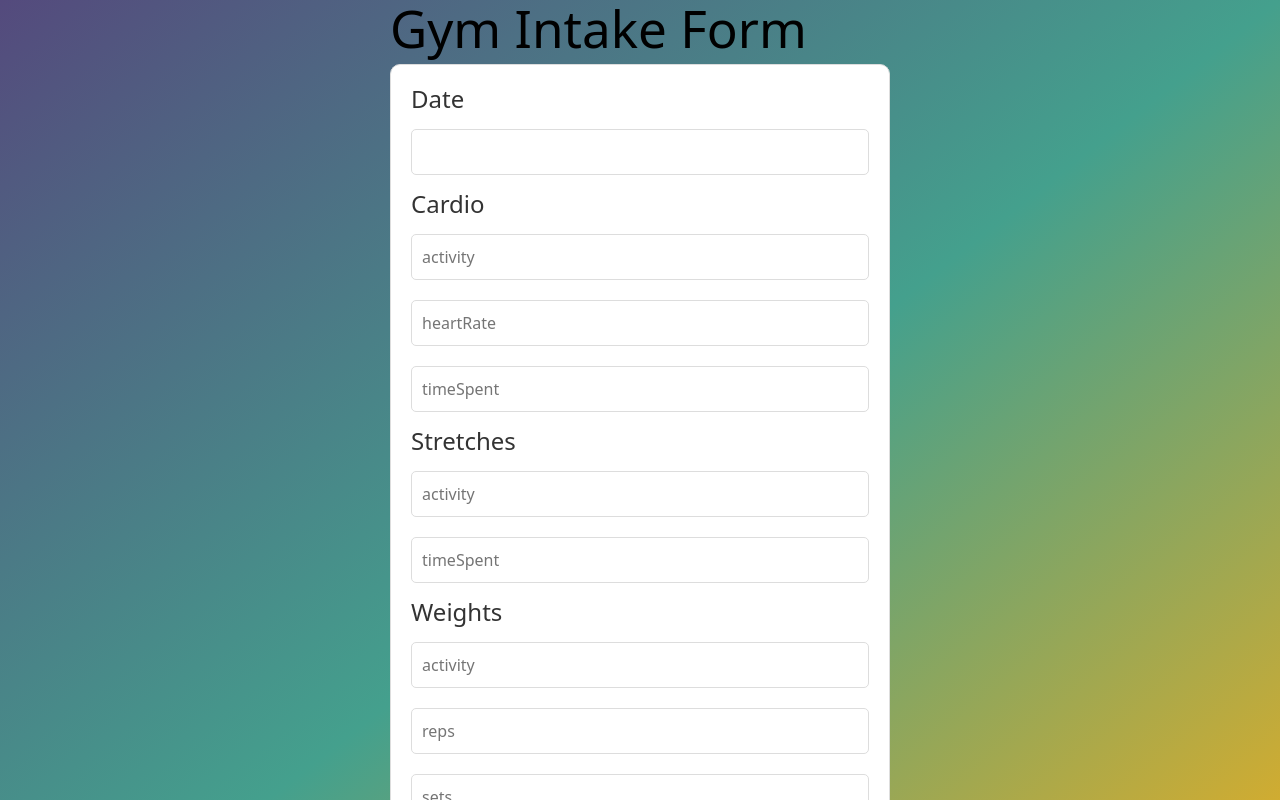
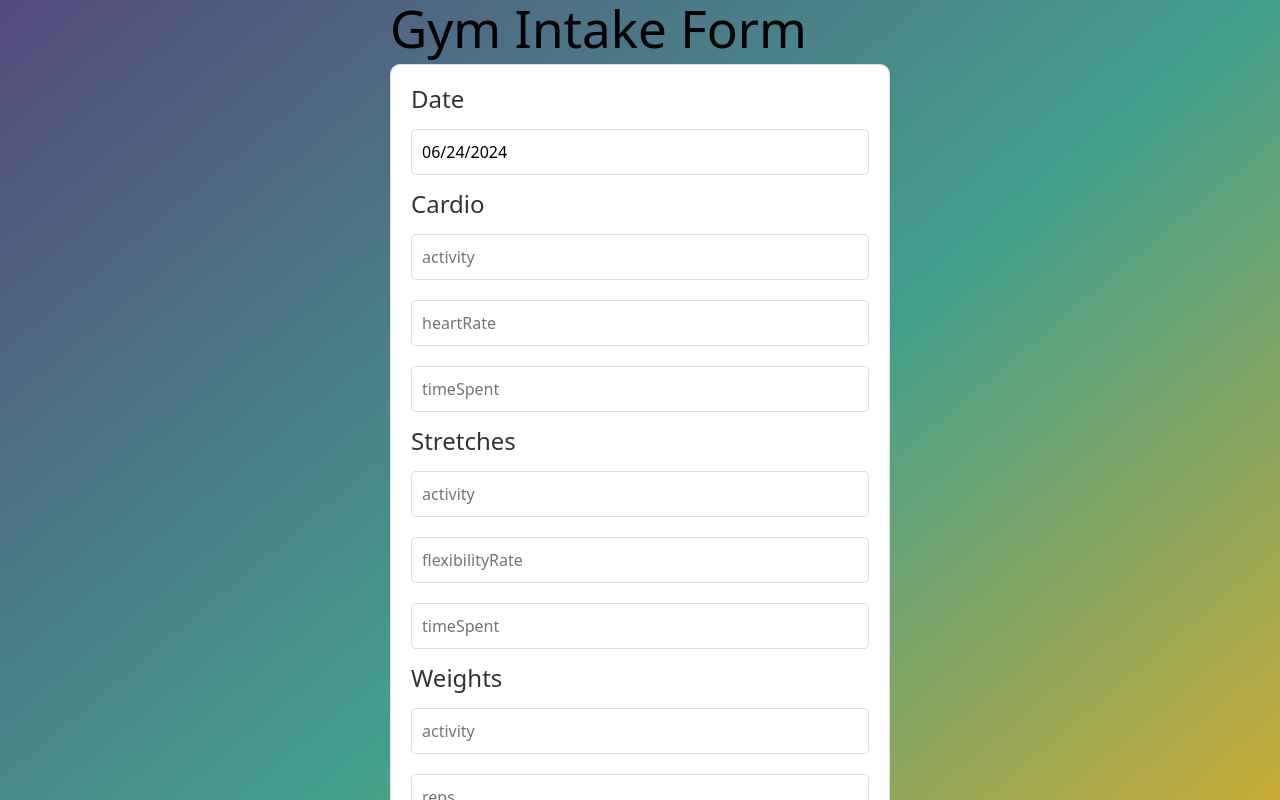
Before and after one commit to MyCloudAtl/Health-Fit, a React (Vite) app in the folder Health-Fit/: page /gym in a window 1280 px wide. Shown: the top 800 px of the page. Built offline with nearby package versions, Linux system fonts and the light colour scheme; no server answers.

Commit message:
clean up

```diff
--- a/Health-Fit/src/App.jsx
+++ b/Health-Fit/src/App.jsx
@@ -13,71 +13,6 @@ import 'bootstrap/dist/css/bootstrap.min.css'
 import Button from 'react-bootstrap/Button';
 import Modal from 'react-bootstrap/Modal';
 
-// function MyVerticallyCenteredModal({ show, onHide, event }) {
-//   return (
-//     <Modal
-//       show={show}
-//       onHide={onHide}
-//       size="lg"
-//       aria-labelledby="contained-modal-title-vcenter"
-//       centered
-//     >
-//       <Modal.Header closeButton>
-//         <Modal.Title id="contained-modal-title-vcenter">
-//           Daily Log
-//         </Modal.Title>
-//       </Modal.Header>
-//       <Modal.Body>
-//         {event ? (
-//           <>
-//             {event.type === 'gym' && (
-//               <>
-//                 <h3>Gym</h3>
-//                 <h5>Cardio</h5>
-//                 <p>Activity: {event.data.cardioActivity}</p>
-//                 <p>Heart Rate: {event.data.cardioHeartRate}</p>
-//                 <p>Time Spent: {event.data.cardioTimeSpent}</p>
-//                 <h5>Stretches</h5>
-//                 <p>Activity: {event.data.stretchActivity}</p>
-//                 <p>Flexibility Rate: {event.data.stretchFlexibilityRate}</p>
-//                 <p>Time Spent: {event.data.stretchTimeSpent}</p>
-//                 <h5>Weights</h5>
-//                 <p>Activity: {event.data.weightsActivity}</p>
-//                 <p>Reps: {event.data.weightsReps}</p>
-//                 <p>Sets: {event.data.weightsSets}</p>
-//                 <p>Time Spent: {event.data.weightsSets}</p>
-//               </>
-//             )}
-//             {event.type === 'nutrition' && (
-//               <>
-//                 <h3>Nutrition</h3>
-//                 <h5>Drink</h5>
-//                 <p>Type: {event.data.drink}</p>
-//                 <p>Oz: {event.data.drinkOunces}</p>
-//                 <p>Time: {event.data.drinkTime}</p>
-//                 <p>Calories: {event.data.drinkCalories}</p>
-//                 <h5>Meal</h5>
-//                 <p>Type: {event.data.meal}</p>
-//                 <p>Oz: {event.data.mealOunces}</p>
-//                 <p>Time: {event.data.mealTime}</p>
-//                 <p>Calories: {event.data.mealCalories}</p>
-//                 <h5>Snack</h5>
-//                 <p>Type: {event.data.snack}</p>
-//                 <p>Oz: {event.data.snackOunces}</p>
-//                 <p>Time: {event.data.snackTime}</p>
-//               </>
-//             )}
-//           </>
-//         ) : (
-//           <p>No data available.</p>
-//         )}
-//       </Modal.Body>
-//       <Modal.Footer>
-//         <Button onClick={onHide}>Close</Button>
-//       </Modal.Footer>
-//     </Modal>
-//   );
-// }
 function MyVerticallyCenteredModal({ show, onHide, event }) {
   const [editedEvent, setEditedEvent] = useState(null);
 
@@ -226,7 +161,7 @@ function App() {
         }));
 
         const nutritionEvents = nutritionRes.data.map(n => ({
-          title: `Meal: ${n.meal} Snack: ${n.snack} Drink: ${n.drink}`,
+          title: `Drink: ${n.drink} Meal: ${n.meal} Snack: ${n.snack}`,
           start: new Date(n.date),
           end: new Date(n.date),
           type: 'nutrition',
@@ -281,19 +216,6 @@ const addGym = (newGym) => {
 
   return (
     <div className="Main">
-      {/* <header>
-        <nav className='header'>
-          <Link to="/">
-            <button>Home</button>
-          </Link>
-          <Link to="/nutrition">
-            <button>Nutrition</button>
-          </Link>
-          <Link to="/gym">
-            <button>Gym</button>
-          </Link>
-        </nav>
-      </header> */}
       <main>
         <Routes>
           <Route path="/" element={<Home currentUser={currentUser} />} />
--- a/Health-Fit/src/BigCalendar.jsx
+++ b/Health-Fit/src/BigCalendar.jsx
@@ -11,7 +11,6 @@ import Logout from './components/Logout'
 import { Link } from 'react-router-dom'
 import { useState, useEffect } from 'react'
 import axios from 'axios'
-import BMI from './components/BMI'
 
 
 const locales = {
--- a/Health-Fit/src/components/Gym.jsx
+++ b/Health-Fit/src/components/Gym.jsx
@@ -14,31 +14,16 @@ const Gym = () => {
   const [cardioHeartRate, setCardioHeartRate] = useState('')
   const [cardioTimeSpent, setCardioTimeSpent] = useState('')
   const [stretchActivity, setStretchActivity] = useState('')
-  const [stretchFlexibiltyRate, setStretchFlexibiltyRate] = useState('')
+  const [stretchFlexibilityRate, setStretchFlexibilityRate] = useState('')
   const [stretchTimeSpent, setStretchTimeSpent] = useState('')
   const [weightsActivity, setWeightsActivity] = useState('')
   const [weightsReps, setWeightsReps] = useState('')
   const [weightsSets, setWeightsSets] = useState('')
   const [weightsTimeSpent, setWeightsTimeSpent] = useState('')
   const [loading, setLoading] = useState(true)
-  const [date, setDate] = useState('')
-    let navigate= useNavigate()
+  const [date, setDate] = useState(new Date())
+  let navigate= useNavigate()
 
-
-
-  //   const newGym = {
-  //     user_id,
-  //     cardioActivity,
-  //     cardioHeartRate,
-  //     cardioTimeSpent,
-  //     stretchActivity,
-  //     stretchFlexibiltyRate,
-  //     stretchTimeSpent,
-  //     weightsActivity,
-  //     weightsReps,
-  //     weightsSets,
-  //     weightsTimeSpent,
-  // };
 
   useEffect(() => {
     const getUser = async () => {
@@ -57,51 +42,6 @@ const Gym = () => {
 
 }, []);
 
-//   const handleSubmit = async (e) => {
-//     e.preventDefault();
-
-//     const newGym = {
-//       user_id,
-//       cardioActivity,
-//       cardioHeartRate,
-//       cardioTimeSpent,
-//       stretchActivity,
-//       stretchFlexibiltyRate,
-//       stretchTimeSpent,
-//       weightsActivity,
-//       weightsReps,
-//       weightsSets,
-//       weightsTimeSpent,
-//       date
-//   };
-
-//     if (currentUser) {
-//         newGym.user_id = currentUser._id;
-//     }
-
-//     try {
-//         const response = await axios.post('http://localhost:3001/gyms', newGym);
-//         navigate('/calendar');
-//     } catch (error) {
-//         console.log('error')
-//     }
-// };
-
-  //   try {
-  //     // Send newGym data to backend (assuming /api/gyms endpoint)
-  //     await axios.post('/gyms', newGym);
-
-  //     // Update local state and events
-  //     addGym(newGym);
-
-  //     // Redirect to calendar page after submission
-  //     navigate('/calendar');
-  //   } catch (error) {
-  //     console.error('Error adding gym data:', error);
-  //     // Handle error, show message to user, etc.
-  //   }
-  // };
-
   const handleSubmit = async (e) => {
     e.preventDefault();
 
@@ -111,7 +51,7 @@ const Gym = () => {
       cardioHeartRate,
       cardioTimeSpent,
       stretchActivity,
-      stretchFlexibiltyRate,
+      stretchFlexibilityRate,
       stretchTimeSpent,
       weightsActivity,
       weightsReps,
@@ -120,7 +60,9 @@ const Gym = () => {
       date
   };
 
-
+  if (currentUser) {
+            newGym.user_id = currentUser._id;
+        }
 
     try {
         const response = await axios.post('http://localhost:3001/gyms', newGym);
@@ -128,6 +70,7 @@ const Gym = () => {
     } catch (error) {
         console.log('error')
     }
+    window.location.reload()
 };
 
 if (loading) {
@@ -146,7 +89,7 @@ return (
           <input type="text" value={cardioTimeSpent}  onChange={(e) => setCardioTimeSpent(e.target.value)}  name={'cardioTimeSpent'} placeholder={'timeSpent'} />
           <h2>Stretches</h2>
           <input type="text" value={stretchActivity}  onChange={(e) => setStretchActivity(e.target.value)}  name={'stretchActivity'} placeholder={'activity'} />
-          {/* <input type="text" value={stretchFlexibilityRate}  onChange={(e) => setStretchFlexibiltyRate(e.target.value)}  name={'stretchFlexibilityRate'} placeholder={'flexibilityRate'} /> */}
+          <input type="text" value={stretchFlexibilityRate}  onChange={(e) => setStretchFlexibilityRate(e.target.value)}  name={'stretchFlexibilityRate'} placeholder={'flexibilityRate'} />
           <input type="text" value={stretchTimeSpent}  onChange={(e) => setStretchTimeSpent(e.target.value)}  name={'stretchTimeSpent'} placeholder={'timeSpent'} />
           <h2>Weights</h2>
           <input type="text" value={weightsActivity}  onChange={(e) => setWeightsActivity(e.target.value)}  name={'weightsActivity'} placeholder={'activity'} />
--- a/Health-Fit/src/components/Logout.jsx
+++ b/Health-Fit/src/components/Logout.jsx
@@ -1,6 +1,6 @@
 import React, { useState } from 'react';
 import axios from 'axios';
-import { Navigate, useNavigate } from "react-router-dom";
+import { useNavigate } from "react-router-dom";
 
 const Logout = () => {
 
--- a/Health-Fit/src/components/Nutrition.jsx
+++ b/Health-Fit/src/components/Nutrition.jsx
@@ -92,16 +92,16 @@ const NutritionForm = () => {
                 <input type="text" value={drinkOunces} onChange={(e) => setDrinkOunces(e.target.value)} name="drinkOunces" placeholder="Ounces" />
                 <input type="text" value={drinkTime} onChange={(e) => setDrinkTime(e.target.value)} name="drinkTime" placeholder="Time" />
                 <input type="text" value={drinkCalories} onChange={(e) => setDrinkCalories(e.target.value)} name="drinkCalories" placeholder="Calories" />
+                <h2>Meal:</h2>
+                <input type="text" value={meal} onChange={(e) => setMeal(e.target.value)} name="meal" placeholder="Meal" />
+                <input type="text" value={mealOunces} onChange={(e) => setMealOunces(e.target.value)} name="mealOunces" placeholder="Ounces" />
+                <input type="text" value={mealTime} onChange={(e) => setMealTime(e.target.value)} name="mealTime" placeholder="Time" />
+                <input type="text" value={mealCalories} onChange={(e) => setMealCalories(e.target.value)} name="mealCalories" placeholder="Calories" />
                 <h2>Snack:</h2>
                 <input type="text" value={snack} onChange={(e) => setSnack(e.target.value)} name="snack" placeholder="Snack" />
                 <input type="text" value={snackOunces} onChange={(e) => setSnackOunces(e.target.value)} name="snackOunces" placeholder="Ounces" />
                 <input type="text" value={snackTime} onChange={(e) => setSnackTime(e.target.value)} name="snackTime" placeholder="Time" />
                 <input type="text" value={snackCalories} onChange={(e) => setSnackCalories(e.target.value)} name="snackCalories" placeholder="Calories" />
-                <h2>Meal:</h2>
-                <input type="text" value={meal} onChange={(e) => setMeal(e.target.value)} name="meal" placeholder="Meal" />
-                <input type="text" value={mealOunces} onChange={(e) => setMealOunces(e.target.value)} name="mealOunces" placeholder="Ounces" />
-                <input type="text" value={mealTime} onChange={(e) => setMealTime(e.target.value)} name="mealTime" placeholder="Time" />
-                <input type="text" value={mealCalories} onChange={(e) => setMealCalories(e.target.value)} name="mealCalories" placeholder="Calories" />
                 <button type="submit">Submit</button>
             </form>
             <p>{message}</p>
```
Also changed, not shown: Health-Fit/src/App.css (+0 -7 lines), Health-Fit/src/components/DeleteAccount.jsx (+0 -33 lines), Health-Fit/src/components/Login.jsx (+0 -11 lines), Health-Fit/src/index.css (+0 -15 lines), Health-Fit/src/api.js (deleted).
